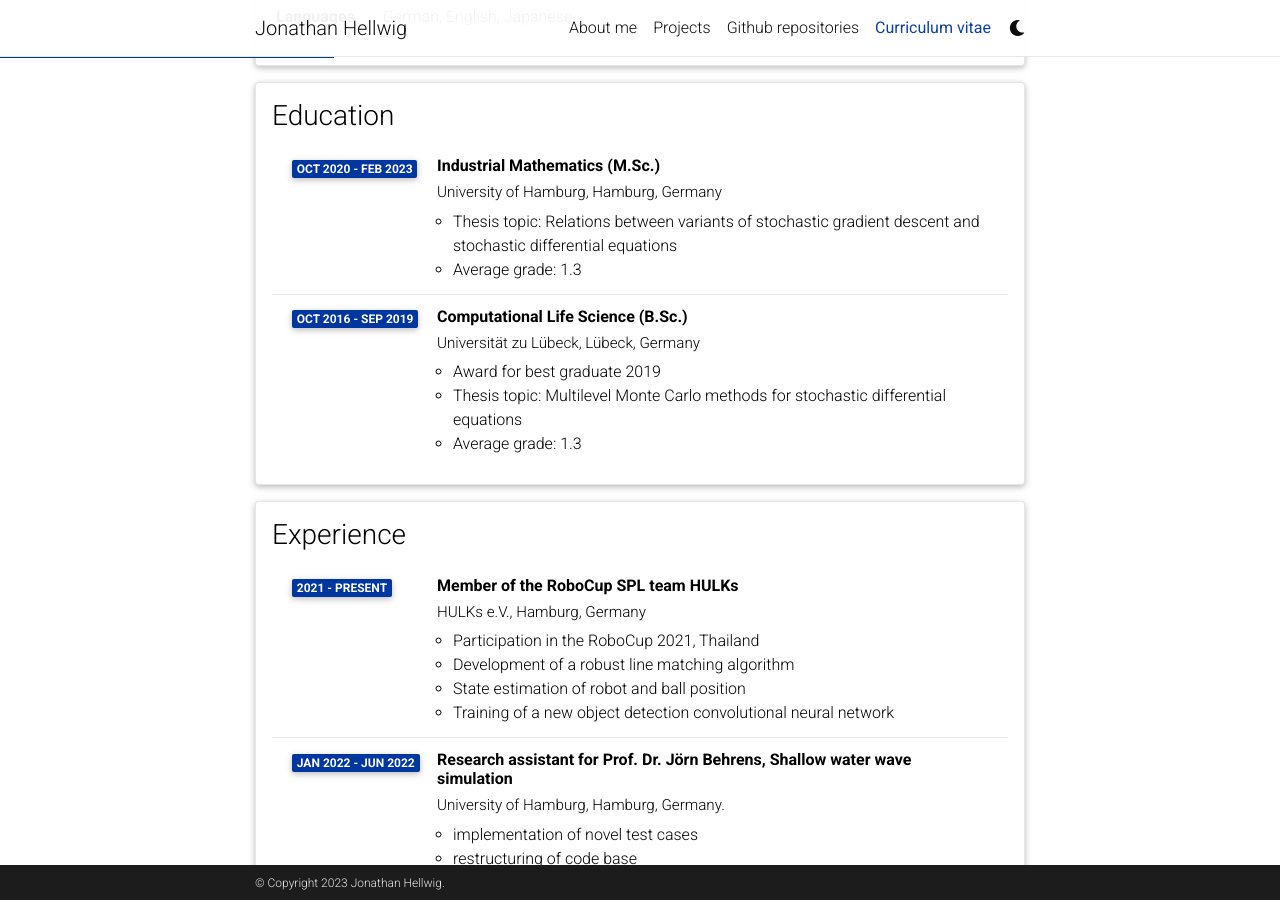
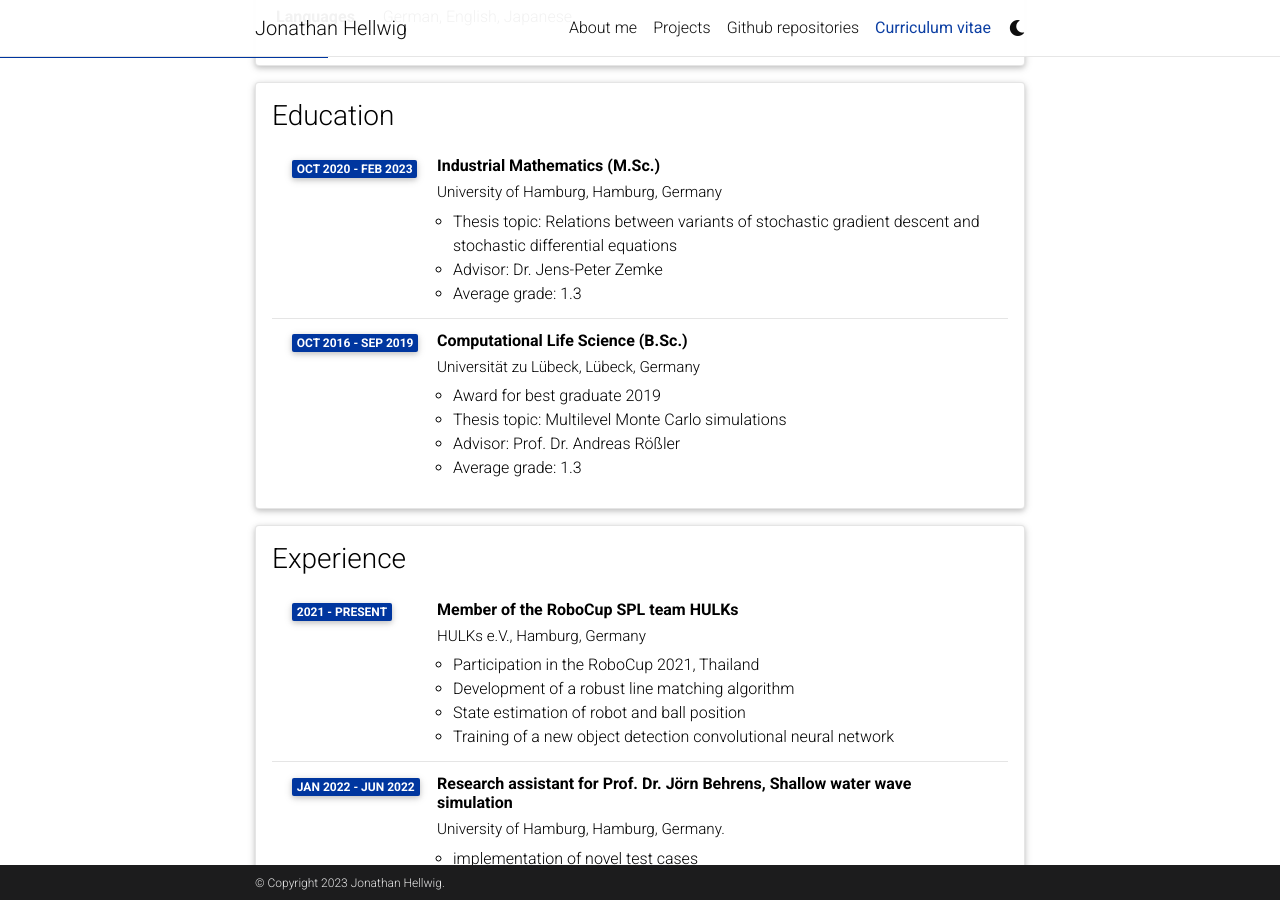
Before and after one commit to jonathan-hellwig/jonathan-hellwig.github.io, a Jekyll site: the page built from _pages/cv.md, in a window 1280 px wide and 900 px high, scrolled down 311 px. Built offline with Jekyll 4.4.1, drawn with Linux system fonts in a browser that asks for light colours; comment, search, counter and statistics services are not loaded; a style sheet for code colours, icons or effects is not loaded.

Commit message:
Add advisor to cv

```diff
--- a/_data/cv.yml
+++ b/_data/cv.yml
@@ -16,13 +16,15 @@
       year: Oct 2020 - Feb 2023
       description:
         - "Thesis topic: Relations between variants of stochastic gradient descent and stochastic differential equations"
+        - "Advisor: Dr. Jens-Peter Zemke"
         - "Average grade: 1.3"
     - title: Computational Life Science (B.Sc.)
       institution: Universität zu Lübeck, Lübeck, Germany
       year: Oct 2016 - Sep 2019
       description:
         - Award for best graduate 2019
-        - "Thesis topic: Multilevel Monte Carlo methods for stochastic differential equations"
+        - "Thesis topic: Multilevel Monte Carlo simulations"
+        - "Advisor: Prof. Dr. Andreas Rößler"
         - "Average grade: 1.3"
 
 - title: Experience
```
